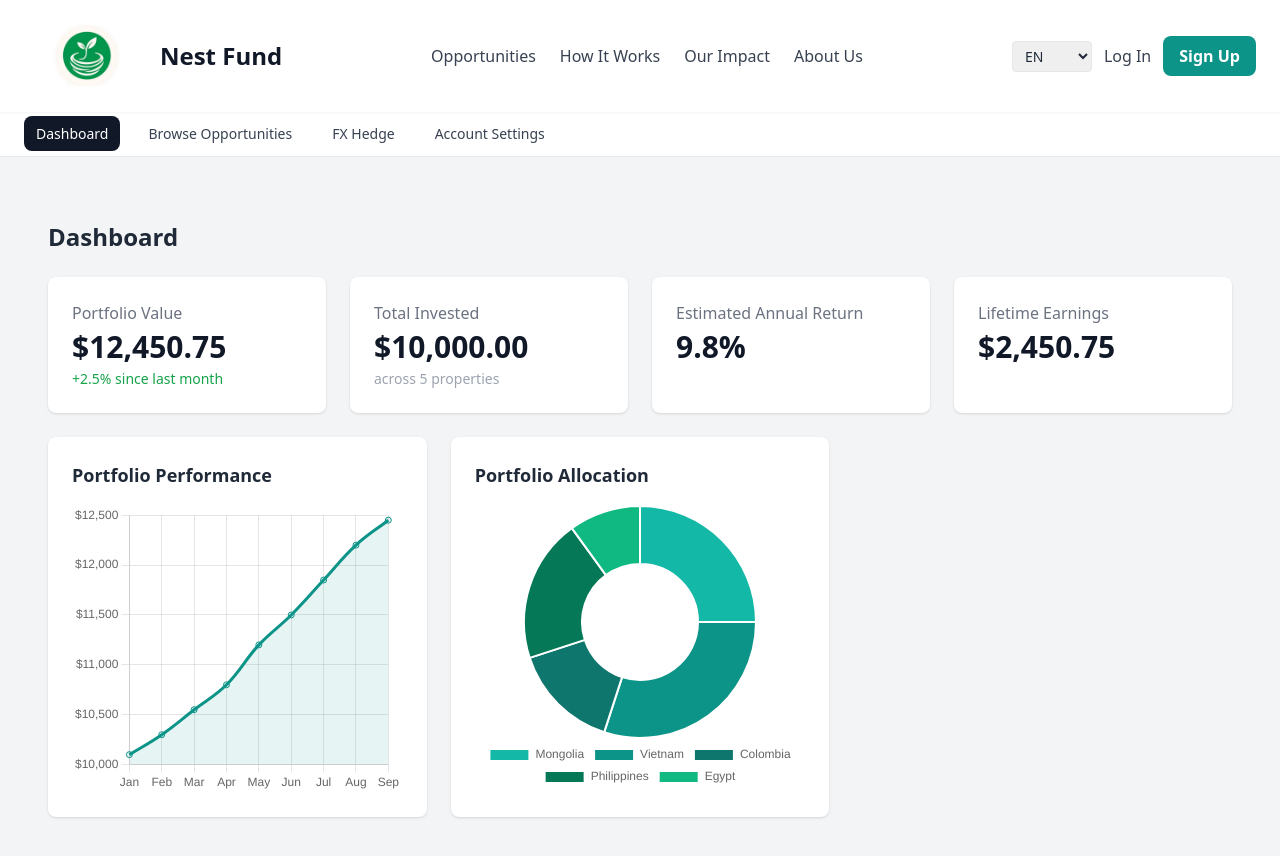
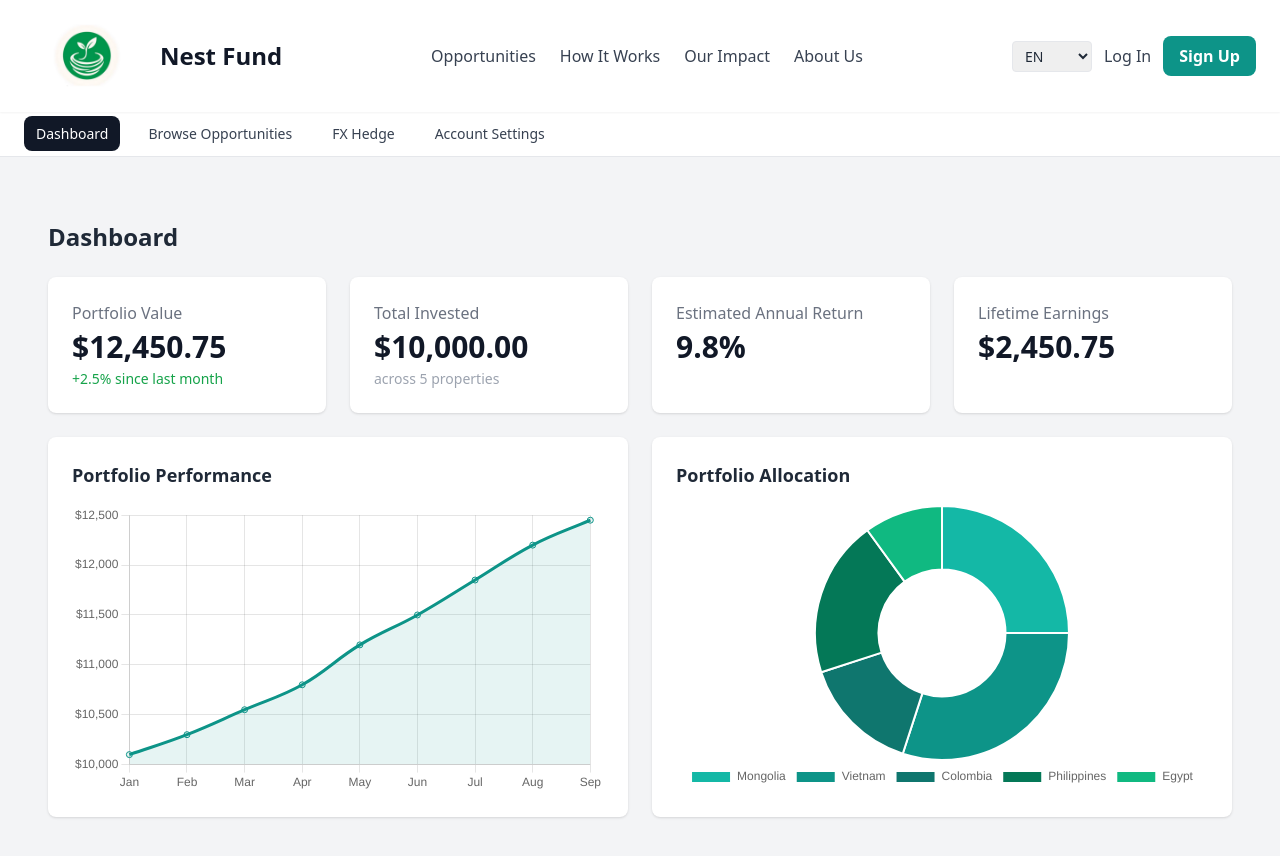
Before and after one commit to ljkz-nest/nest-fund-frontend-v2, a Next.js app: page /dashboard in a window 1280 px wide. Shown: the top 856 px of the page. Built offline with nearby package versions, Linux system fonts and the light colour scheme.

Commit message:
Update page.tsx

```diff
--- a/app/(app)/dashboard/page.tsx
+++ b/app/(app)/dashboard/page.tsx
@@ -12,7 +12,7 @@
         <KPI label="Estimated Annual Return" value={9.8} isPercent />
         <KPI label="Lifetime Earnings" value={2450.75} />
       </div>
-      <div className="grid grid-cols-1 lg:grid-cols-3 gap-6">
+      <div className="grid grid-cols-1 lg:grid-cols-2 gap-6">
         <ChartCard kind="line" title="Portfolio Performance" />
         <ChartCard kind="doughnut" title="Portfolio Allocation" />
       </div>
```
